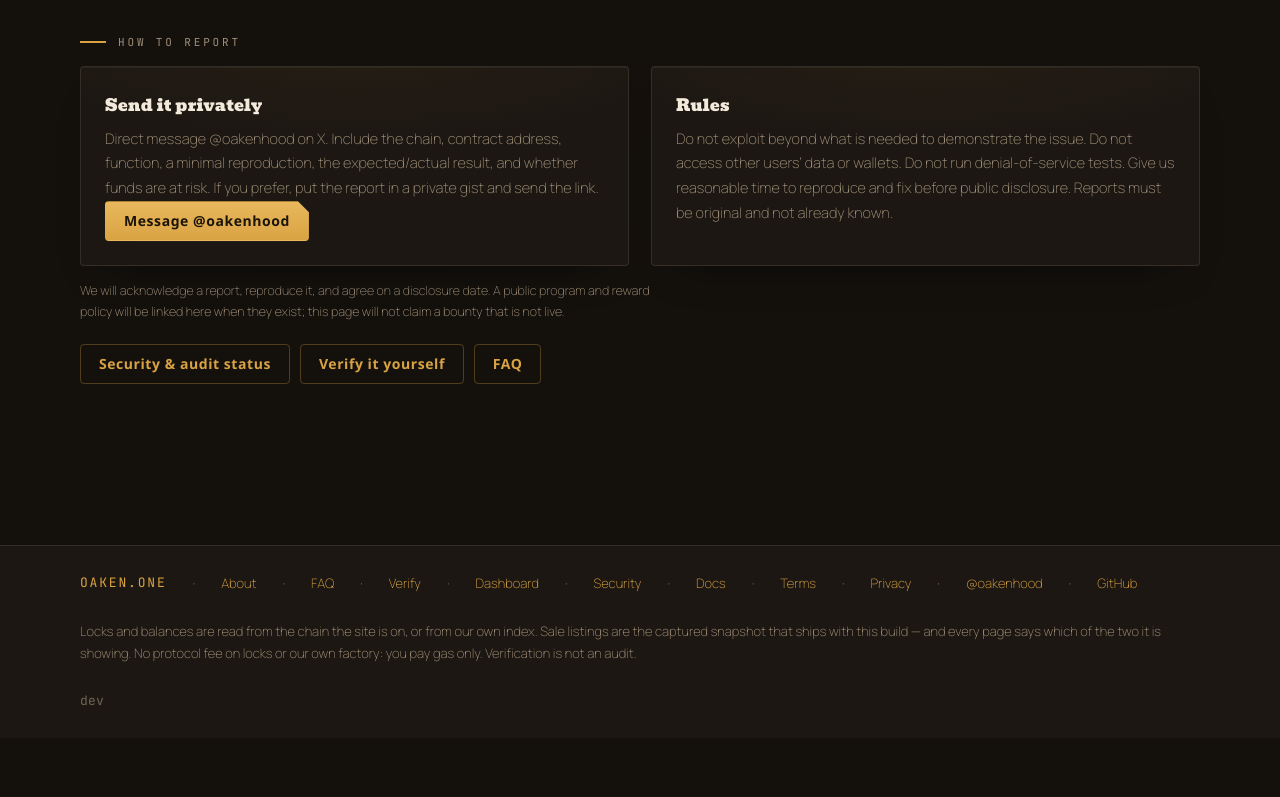
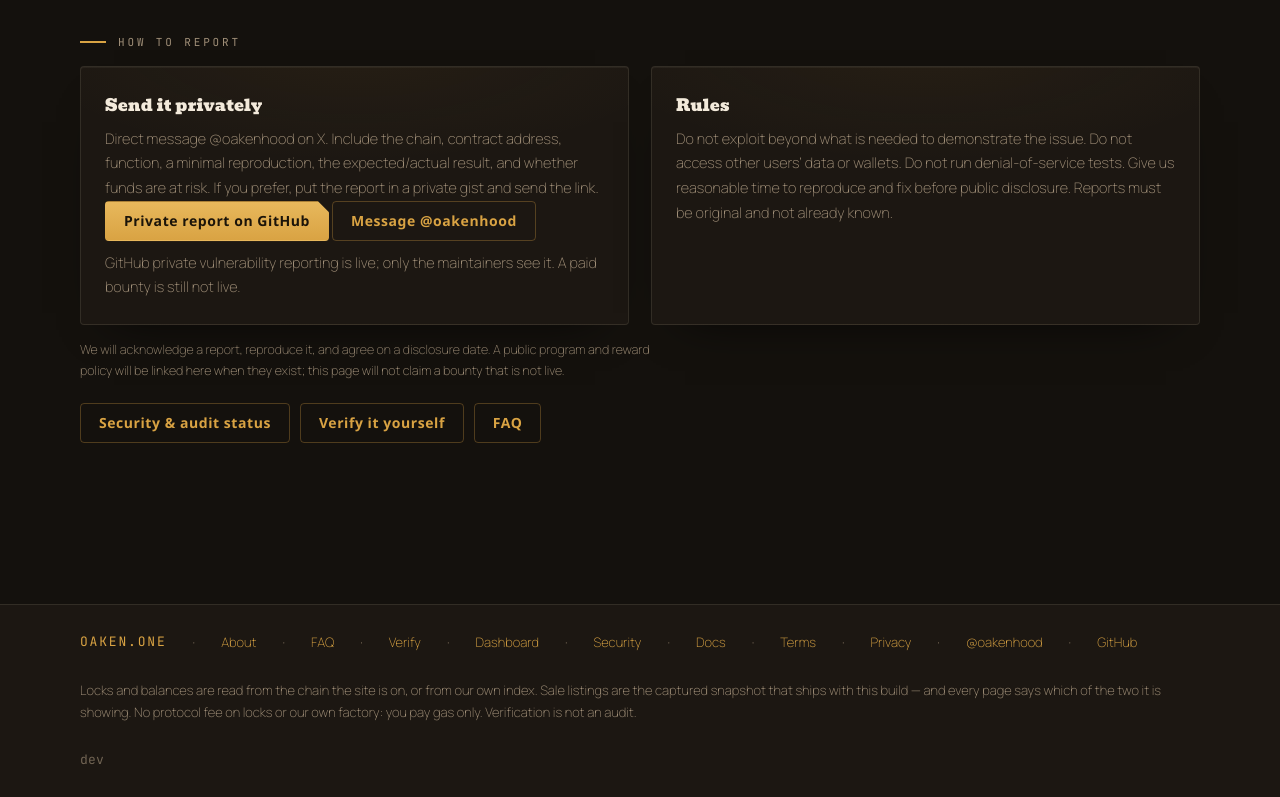
Before and after one commit to OAKEN-spec/OAKEN-spec, a website: page frontend/app/bug-bounty.html in a window 1280 px wide. Shown: the part 1401-2198 px from the top of the page. Before the commit the page ends 2139 px from the top, so only its background shows below. Drawn offline with Linux system fonts and the light colour scheme; no server answers; files whose address does not match are found by name.

Commit message:
Security page: link the self-review and GitHub private reporting; document the token-hook warning

```diff
--- a/frontend/app/bug-bounty.html
+++ b/frontend/app/bug-bounty.html
@@ -95,7 +95,10 @@
       <div class="card"><h3>Send it privately</h3><p>Direct message <b>@oakenhood</b> on X. Include the chain,
         contract address, function, a minimal reproduction, the expected/actual result, and whether funds are at risk.
         If you prefer, put the report in a private gist and send the link.</p>
-        <p><a class="btn btn-p" href="https://x.com/oakenhood" target="_blank" rel="noopener noreferrer">Message @oakenhood</a></p></div>
+        <p><a class="btn btn-p" href="https://github.com/OAKEN-spec/OAKEN-spec/security/advisories/new" target="_blank" rel="noopener noreferrer">Private report on GitHub</a>
+          <a class="btn btn-s" href="https://x.com/oakenhood" target="_blank" rel="noopener noreferrer">Message @oakenhood</a></p>
+        <p class="hint" style="margin-top:10px">GitHub private vulnerability reporting is live; only the maintainers see it.
+          A paid bounty is still not live.</p></div>
       <div class="card"><h3>Rules</h3><p>Do not exploit beyond what is needed to demonstrate the issue. Do not access
         other users’ data or wallets. Do not run denial-of-service tests. Give us reasonable time to reproduce and fix
         before public disclosure. Reports must be original and not already known.</p></div>
```
Also changed, not shown: contracts/SELF-REVIEW.md (+4 -4 lines).
